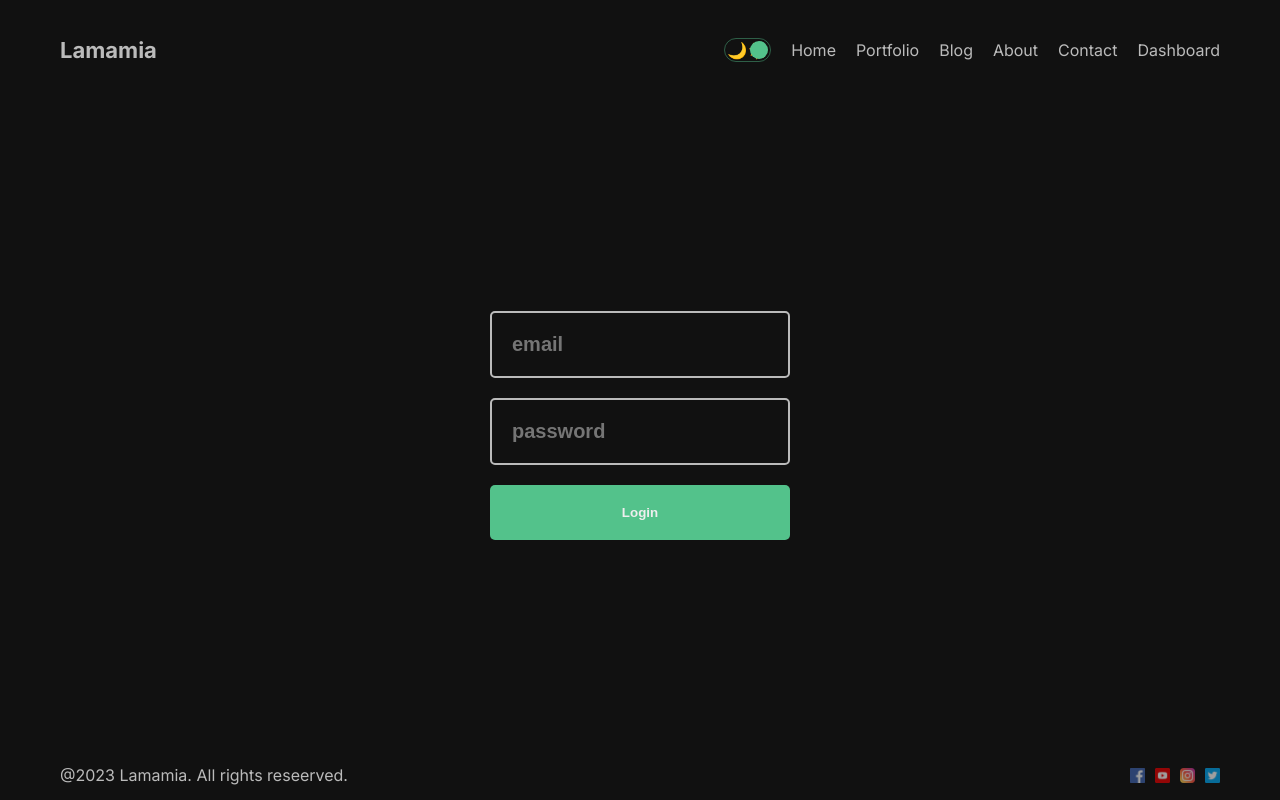
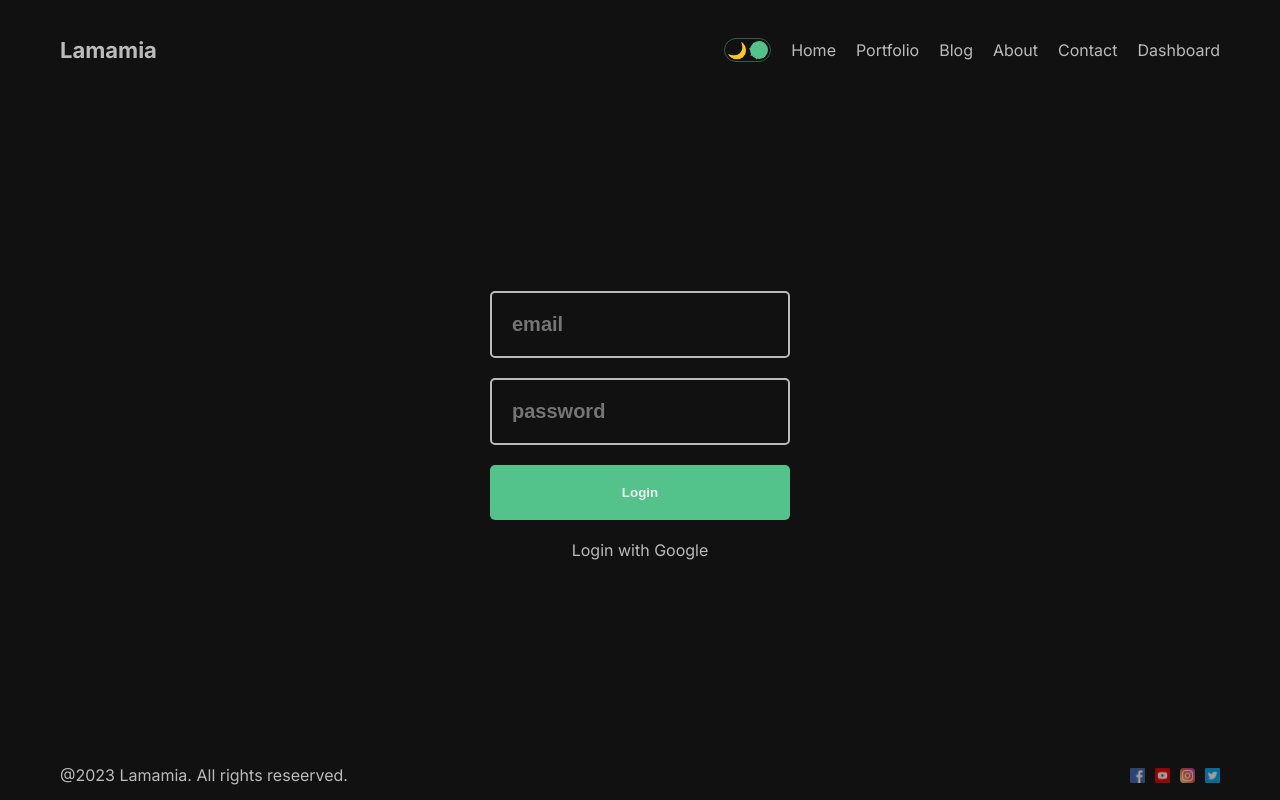
Before and after one commit to h3d-anhntl/learn-nextjs, a Next.js app: page /dashboard/login in a window 1280 px wide. Built offline with nearby package versions, Linux system fonts and the light colour scheme; no server answers.

Commit message:
add event user_id

```diff
--- a/src/app/dashboard/(auth)/login/page.jsx
+++ b/src/app/dashboard/(auth)/login/page.jsx
@@ -4,6 +4,7 @@ import styles from './page.module.css'
 import { signIn, useSession } from 'next-auth/react'
 import Link from 'next/link'
 import { useRouter } from 'next/navigation'
+import { sendGAEvent } from '@next/third-parties/google'
 
 const Login = () => {
   const session = useSession()
@@ -25,6 +26,11 @@ const Login = () => {
 
     signIn("credentials", {email, password})
   }
+
+  const handleLoginWithGoogle = async (e) => {
+    signIn("google");
+    sendGAEvent({ event: 'user_id', value: 'xyz' })
+  }
   return (
     <div className={styles.container}>
       <form className={styles.form} onSubmit={handleSubmit}>
@@ -33,7 +39,7 @@ const Login = () => {
         <button className={styles.button}>Login</button>
       </form>
 
-      {/* <Link href="/dashboard/login" onClick={signIn("google")} >Login with Google</Link> */}
+      <Link href="/dashboard/login" onClick={() => handleLoginWithGoogle()} >Login with Google</Link>
     </div>
   )
 }
```
